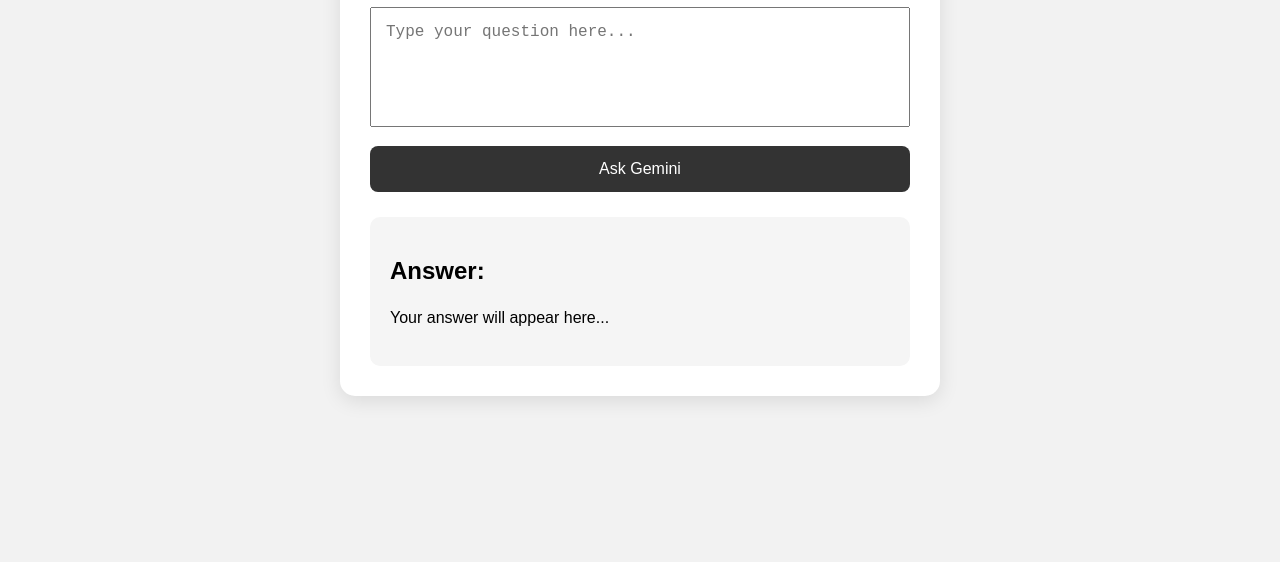
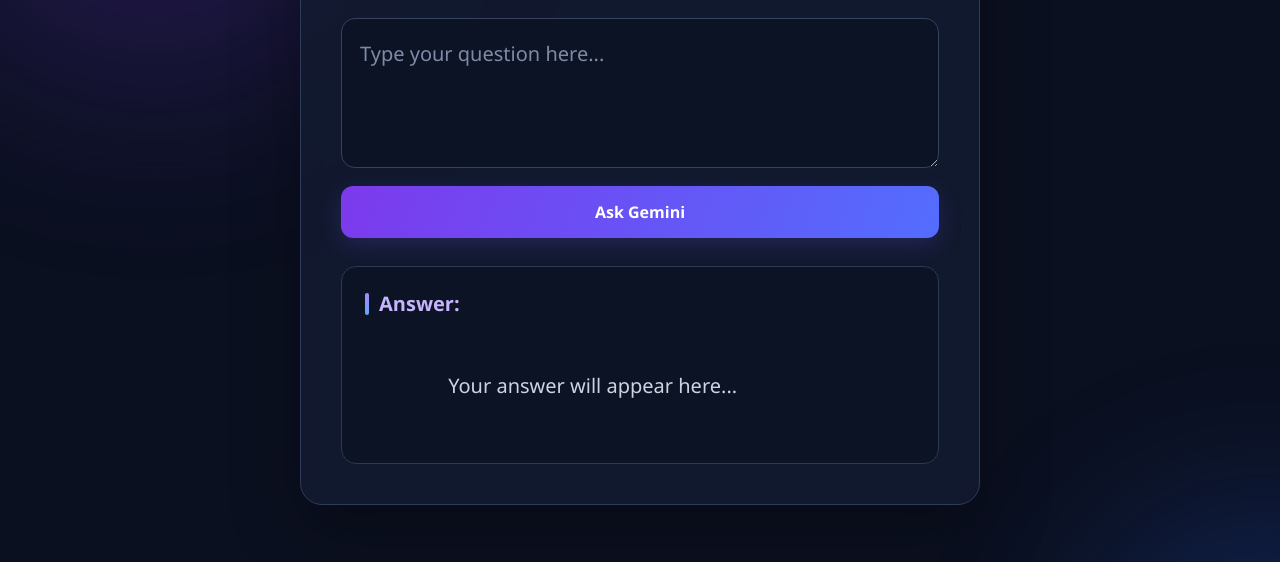
Before and after one commit to manishathakur25-debug/phase5Ask-Gemini, a plain HTML site: page Frontend/index.html in a window 1280 px wide. Shown: the part 238-800 px from the top of the page. Drawn offline with Linux system fonts and the light colour scheme.

Commit message:
Improve text sizes and styling

```diff
--- a/Backend/package.json
+++ b/Backend/package.json
@@ -4,14 +4,14 @@
   "main": "server.js",
   "type": "module",
   "scripts": {
-    "dev":"nodemon server.js"
+    "dev": "nodemon server.js"
   },
   "keywords": [],
   "author": "",
   "license": "ISC",
   "description": "",
   "dependencies": {
-    "@google/genai": "^2.24.0",
+    "@google/genai": "^2.28.0",
     "cors": "^2.8.6",
     "dotenv": "^18.0.3",
     "express": "^5.2.1",
--- a/Frontend/script.js
+++ b/Frontend/script.js
@@ -17,7 +17,7 @@ submitBtn.addEventListener("click", async () => {
 
     try {
 
-        const response = await fetch("https://phase5ask-gemini.onrender.com/ask-gemini", {
+        const response = await fetch("http://localhost:3000/ask-gemini", {
 
             method: "POST",
 
--- a/Frontend/style.css
+++ b/Frontend/style.css
@@ -1,60 +1,296 @@
+
 * {
+    margin: 0;
+    padding: 0;
     box-sizing: border-box;
 }
 
 body {
-    margin: 0;
-    font-family: Arial, sans-serif;
-    background: #f2f2f2;
+    min-height: 100vh;
+    display: flex;
+    justify-content: center;
+    align-items: center;
+    padding: 24px;
+    font-family: "Segoe UI", Arial, sans-serif;
+    color: #f8fafc;
+    background: #0b1020;
+    position: relative;
+    isolation: isolate;
+    overflow-x: hidden;
 }
 
+body::before,
+body::after {
+    content: "";
+    position: fixed;
+    width: 400px;
+    height: 400px;
+    border-radius: 50%;
+    filter: blur(100px);
+    opacity: 0.23;
+    pointer-events: none;
+    z-index: -1;
+    animation: floatGlow 12s ease-in-out infinite alternate;
+}
+
+body::before {
+    background: #7c3aed;
+    top: -180px;
+    left: -140px;
+}
+
+body::after {
+    background: #2563eb;
+    bottom: -180px;
+    right: -140px;
+    animation-delay: -6s;
+}
+
+@keyframes floatGlow {
+    0% {
+        transform: translate(0, 0) scale(1);
+    }
+
+    50% {
+        transform: translate(100px, 70px) scale(1.15);
+    }
+
+    100% {
+        transform: translate(40px, 150px) scale(0.9);
+    }
+}
 
 .container {
-    width: 600px;
-    max-width: 90%;
-    margin: 80px auto;
-    background: white;
-    padding: 30px;
-    border-radius: 15px;
-    box-shadow: 0 5px 20px rgba(0, 0, 0, 0.1);
+    width: 100%;
+    max-width: 680px;
+    padding: 40px;
+    background: rgba(19, 27, 48, 0.88);
+    border: 1px solid #303b59;
+    border-radius: 22px;
+    box-shadow: 0 25px 70px rgba(0, 0, 0, 0.3);
+    backdrop-filter: blur(12px);
+    animation: appear 0.7s ease;
+}
+
+@keyframes appear {
+    from {
+        opacity: 0;
+        transform: translateY(18px);
+    }
+
+    to {
+        opacity: 1;
+        transform: translateY(0);
+    }
 }
 
 h1 {
     text-align: center;
+    font-size: clamp(28px, 5vw, 38px);
+    font-weight: 750;
+    letter-spacing: -1px;
+    margin-bottom: 12px;
+    color: #ffffff;
 }
 
-textarea {
-    width: 100%;
-    height: 120px;
-    padding: 15px;
-    font-size: 16px;
-    resize: none;
-    margin-top: 20px;
+h1::first-letter {
+    color: #c4b5fd;
 }
 
-button {
-    width: 100%;
-    padding: 14px;
-    margin-top: 15px;
-    border: none;
-    border-radius: 8px;
-    background: #333;
-    color: white;
-    font-size: 16px;
-    cursor: pointer;
+.container > p {
+    text-align: center;
+    color: #a5b4cc;
+    font-size: 15px;
+    line-height: 1.7;
+    margin-bottom: 30px;
 }
 
-button:hover {
-    background: #555;
+#question {
+    display: block;
+    width: 100%;
+    min-height: 150px;
+    padding: 18px;
+    resize: vertical;
+    background: #0c1325;
+    color: #f1f5f9;
+    border: 1px solid #35415f;
+    border-radius: 14px;
+    outline: none;
+    font-family: inherit;
+    font-size: 15px;
+    line-height: 1.7;
+    transition: border-color 0.25s, box-shadow 0.25s;
+}
+
+#question::placeholder {
+    color: #7e8ba6;
+}
+
+#question:focus {
+    border-color: #8b5cf6;
+    box-shadow: 0 0 0 4px rgba(139, 92, 246, 0.12);
+}
+
+#submitBtn {
+    display: block;
+    width: 100%;
+    margin-top: 18px;
+    padding: 15px 20px;
+    border: none;
+    border-radius: 12px;
+    background: linear-gradient(110deg, #7c3aed, #536dfe);
+    color: #ffffff;
+    font-family: inherit;
+    font-size: 16px;
+    font-weight: 650;
+    cursor: pointer;
+    box-shadow: 0 7px 22px rgba(103, 80, 230, 0.22);
+    transition: transform 0.25s, box-shadow 0.25s, filter 0.25s;
+}
+
+#submitBtn:hover {
+    transform: translateY(-2px);
+    filter: brightness(1.12);
+    box-shadow: 0 10px 28px rgba(103, 80, 230, 0.35);
+}
+
+#submitBtn:active {
+    transform: translateY(0);
+}
+
+#submitBtn:focus-visible {
+    outline: 2px solid #c4b5fd;
+    outline-offset: 4px;
 }
 
 .answer-box {
-    margin-top: 25px;
-    padding: 20px;
-    background: #f5f5f5;
-    border-radius: 10px;
+    margin-top: 28px;
+    padding: 23px;
+    min-height: 135px;
+    background: rgba(11, 18, 35, 0.8);
+    border: 1px solid #2c3954;
+    border-radius: 15px;
+    overflow-wrap: anywhere;
+    transition: border-color 0.25s;
+}
+
+.answer-box:hover {
+    border-color: #414d70;
+}
+
+.answer-box h2 {
+    display: flex;
+    align-items: center;
+    gap: 10px;
+    color: #c4b5fd;
+    font-size: 20px;
+    font-weight: 650;
+    margin-bottom: 15px;
+}
+
+.answer-box h2::before {
+    content: "";
+    width: 4px;
+    height: 22px;
+    background: linear-gradient(#a78bfa, #60a5fa);
+    border-radius: 5px;
 }
 
 #answer {
+    color: #cbd5e1;
+    font-size: 15px;
+    line-height: 1.9;
+    white-space: pre-wrap;
+    overflow-wrap: anywhere;
+}
+
+::selection {
+    background: #7c3aed;
+    color: #ffffff;
+}
+
+@media (max-width: 600px) {
+    body {
+        padding: 16px;
+    }
+
+    .container {
+        padding: 25px 19px;
+        border-radius: 18px;
+    }
+
+    h1 {
+        font-size: 29px;
+    }
+
+    .container > p {
+        font-size: 14px;
+        margin-bottom: 24px;
+    }
+
+    #question {
+        min-height: 125px;
+        padding: 14px;
+        font-size: 14px;
+    }
+
+    #submitBtn {
+        padding: 14px;
+        font-size: 15px;
+    }
+
+    .answer-box {
+        padding: 18px;
+        margin-top: 22px;
+    }
+
+    .answer-box h2 {
+        font-size: 18px;
+    }
+
+    #answer {
+        font-size: 14px;
+    }
+
+    body::before,
+    body::after {
+        width: 250px;
+        height: 250px;
+        filter: blur(75px);
+    }
+}
+
+@media (prefers-reduced-motion: reduce) {
+    *,
+    *::before,
+    *::after {
+        animation: none !important;
+        transition: none !important;
+    }
+}
+
+
+#answer {
+    font-size: 20px;
+    line-height: 1.8;
+}
+
+
+
+h1 {
+    font-size: 50px;
+}
+
+.container > p {
+    font-size: 30px;
     line-height: 1.6;
 }
+
+
+#question {
+    font-size: 20px;
+}
+
+#question::placeholder {
+    font-size: 20px;
+}
```
Also changed, not shown: Backend/server.js (+37 -36 lines), 3 other files.
